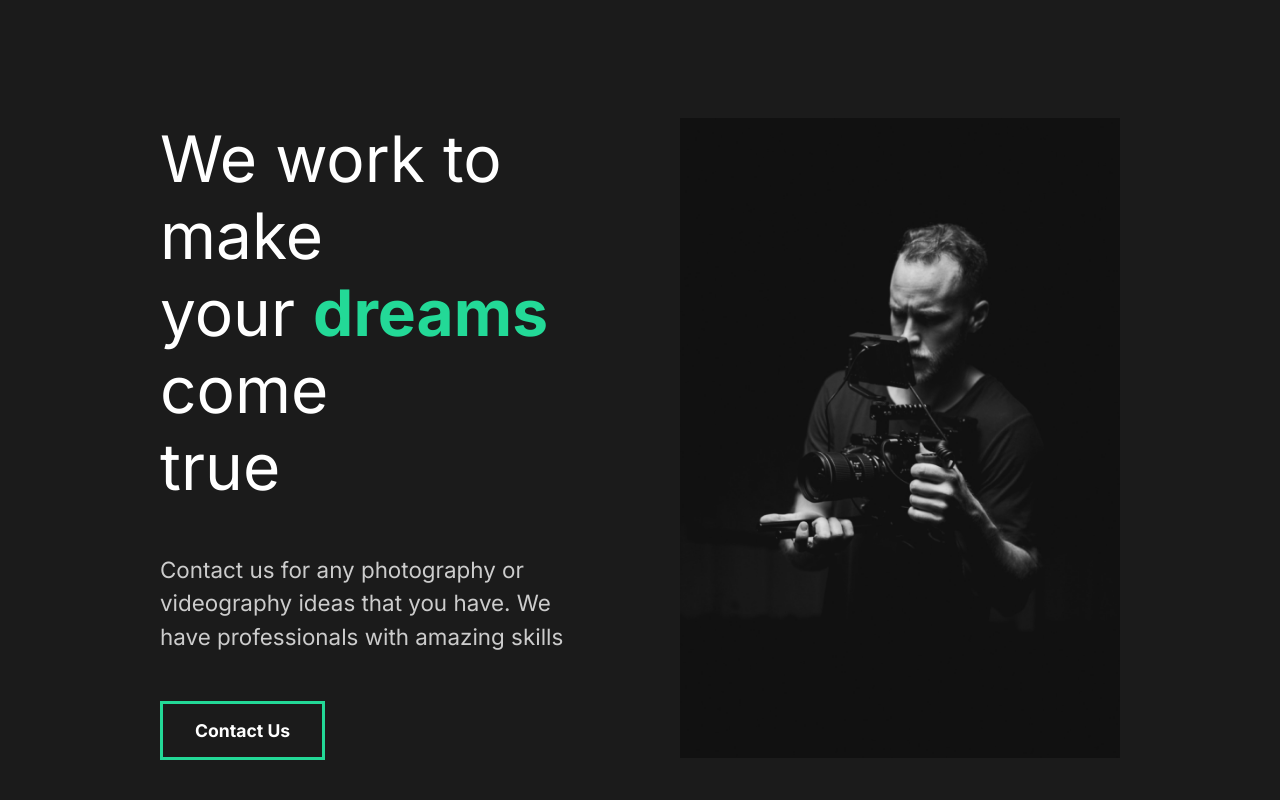
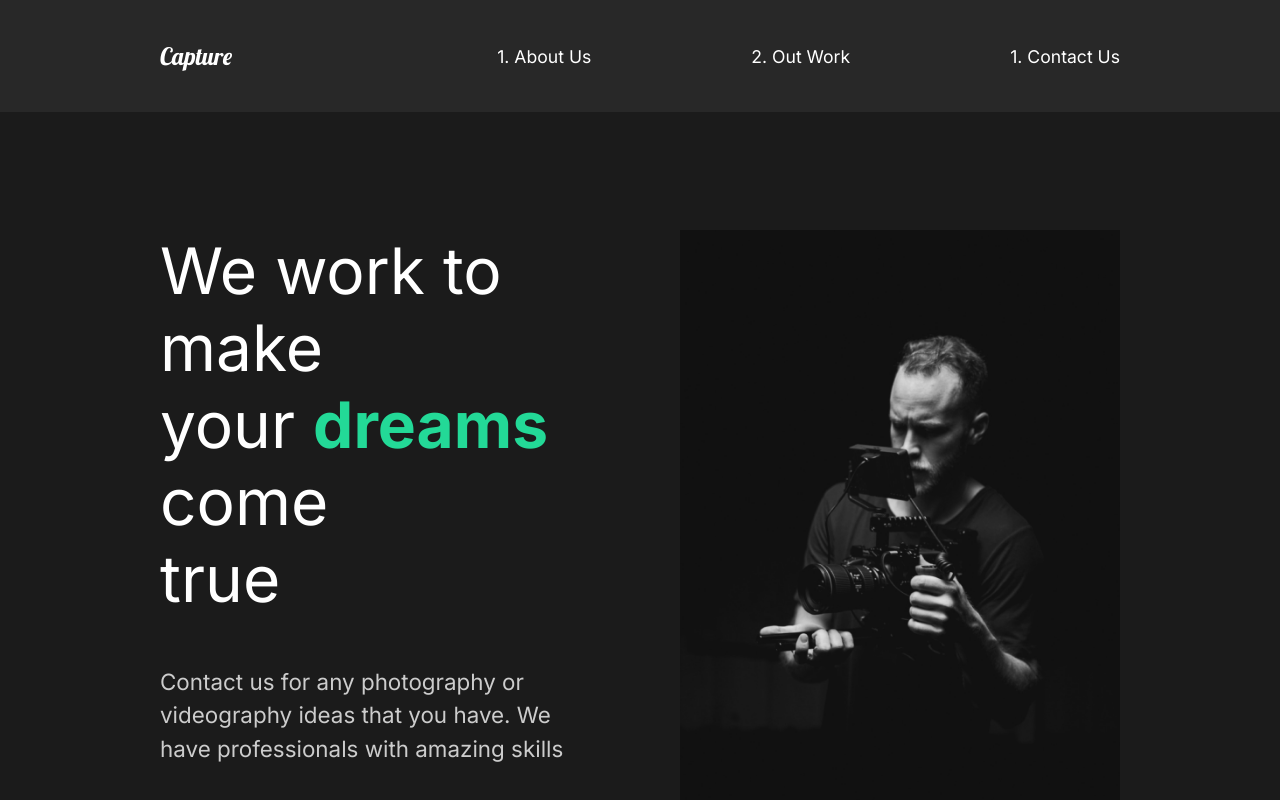
Before and after one commit to marcelrzd/movie_portfolio, a React (Create React App) app: page / in a window 1280 px wide. Shown: the top 800 px of the page. Built offline with nearby package versions, Linux system fonts and the light colour scheme.

Commit message:
feat: adding navbar to the website

```diff
--- a/src/App.jsx
+++ b/src/App.jsx
@@ -3,11 +3,13 @@
 
 // Global Style
 import GlobalStyle from "./components/GlobalStyle";
+import Nav from "./components/Nav";
 
 function App() {
   return (
     <div className="App">
       <GlobalStyle />
+      <Nav />
       <About />
     </div>
   );
--- /dev/null
+++ b/src/components/Nav.jsx
@@ -0,0 +1,54 @@
+import React from "react";
+import styled from "styled-components";
+
+const Nav = () => {
+  return (
+    <StyledNav>
+      <h1>
+        <a href="#" id="logo">
+          Capture
+        </a>
+      </h1>
+      <ul>
+        <li>
+          <a href="#">1. About Us</a>
+        </li>
+        <li>
+          <a href="#">2. Out Work</a>
+        </li>
+        <li>
+          <a href="#">1. Contact Us</a>
+        </li>
+      </ul>
+    </StyledNav>
+  );
+};
+
+const StyledNav = styled.nav`
+  min-height: 10vh;
+  display: flex;
+  margin: auto;
+  justify-content: space-between;
+  align-items: center;
+  padding: 1rem 10rem;
+  background: #282828;
+  a {
+    color: white;
+    text-decoration: none;
+  }
+  ul {
+    display: flex;
+    list-style: none;
+  }
+  #logo {
+    font-family: "Lobster", cursive;
+    font-size: 1.5rem;
+    font-weight: lighter;
+  }
+  li {
+    padding-left: 10rem;
+    position: relative;
+  }
+`;
+
+export default Nav;
```
